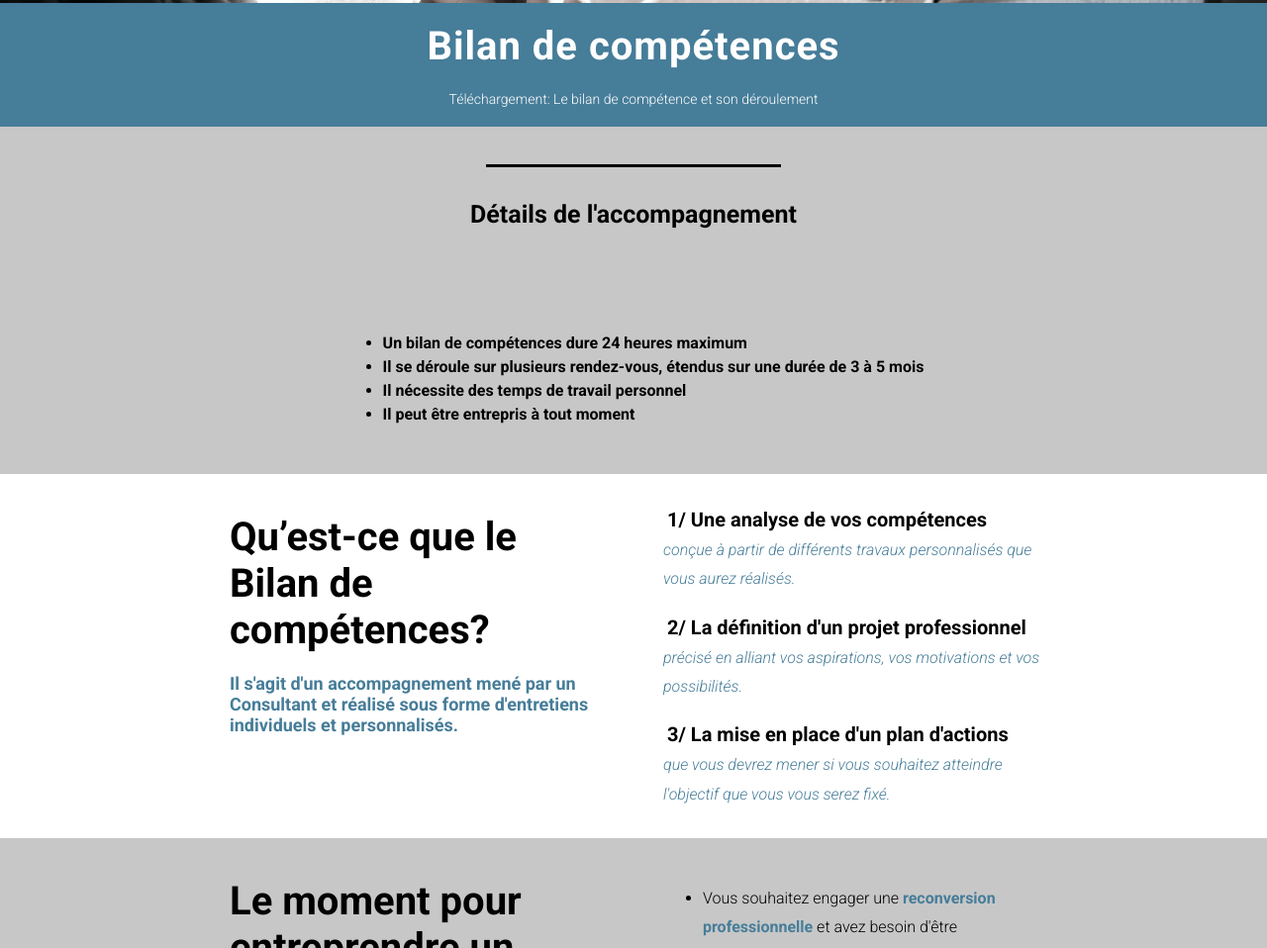
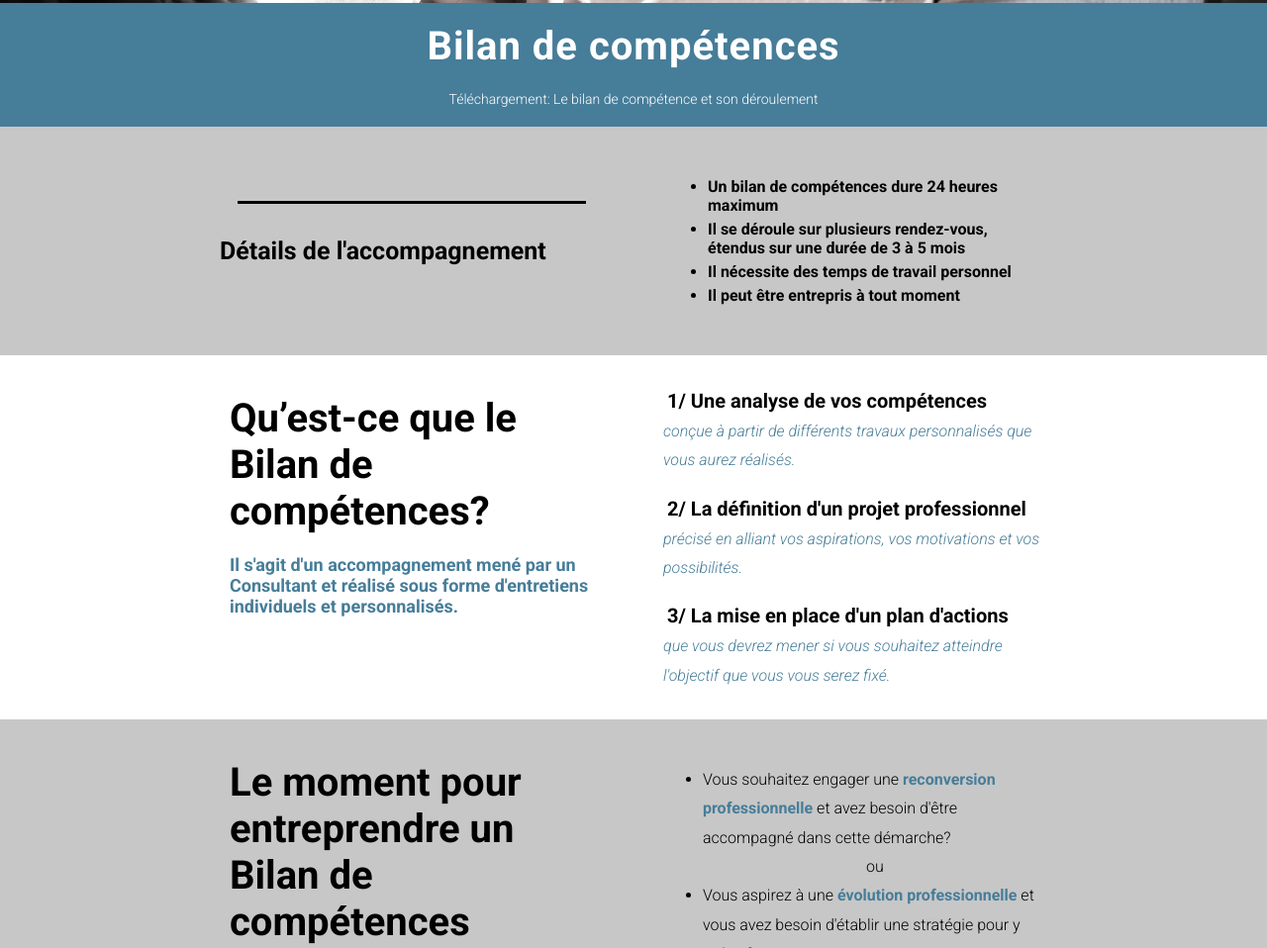
Before and after one commit to elenaflea/ambition-competences, a plain HTML site: page index.html in a window 1280 px wide. Shown: the part 1194-2152 px from the top of the page at 99% size. Drawn offline with nearby package versions, Linux system fonts and the light colour scheme.

Commit message:
Update index.html

```diff
--- a/index.html
+++ b/index.html
@@ -103,11 +103,11 @@
 
     <div class="block" data-aos="fade-up">
 
-        <div class="leftBlock">
+        <div class="leftBlock flexOne">
             <hr class="blackLine">
             <p class="blackSousTitre">Détails de l'accompagnement</p>
         </div>
-        <div class="rightBlock">
+        <div class="rightBlock flexOne">
             <ul>
                 <li class="blackPar">Un bilan de compétences dure 24 heures maximum</li>
                 <li class="blackPar">Il se déroule sur plusieurs rendez-vous, étendus sur une durée de 3 à 5 mois</li>
```
